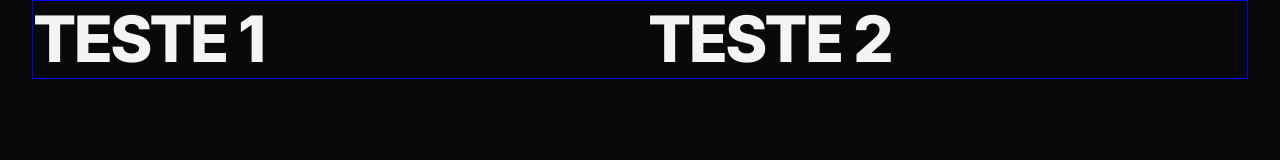
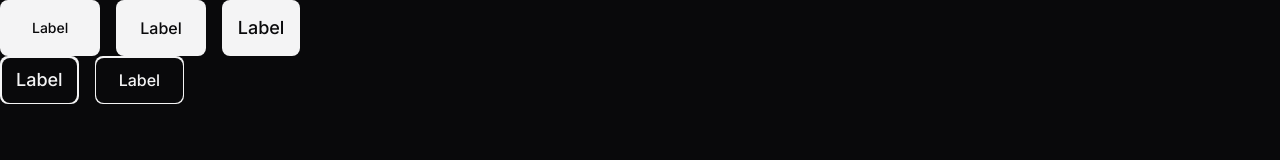
Before and after one commit to tawhinchiang/Projeto-Zingen, a plain HTML site: page index.html in a window 1280 px wide. Drawn offline with Linux system fonts and the light colour scheme.

Commit message:
estilizando botoes

```diff
--- a/index.html
+++ b/index.html
@@ -15,9 +15,15 @@
 </head>
 
 <body>
-    <div class="container even-colums">
-        <h1>TESTE 1</h1>
-        <h1>TESTE 2</h1>
+    <div class="flex gap-1">
+        <a href="#" class="btn btn-lg">Label</a>
+        <button href="#" class="btn btn-md">Label</button>
+        <button href="#" class="btn btn-sm">Label</button>
+    </div>
+    <div class="flex gap-1">
+
+        <a aria-label="Label" class="btn btn-sm"></a>
+        <span aria-label="Label" href=""# class="btn btn-md"></span>
     </div>
 
 </body>
--- /dev/null
+++ b/styles/buttons.css
@@ -0,0 +1,60 @@
+.btn {
+    --btn-bg-color: var(--text-color-primary);
+    --btn-color: var(--bg-color);
+    border: 0;
+    display: flex;
+    align-items: center;
+    justify-content: center;
+    width: fit-content;
+    border-radius: .5rem;
+    font: var(--fw-md) var(--fs-base)/1.5rem var(--ff-sans);
+
+    cursor: pointer;
+    background: var(--btn-bg-color);
+    color: var(--btn-color);
+
+}
+
+.btn:hover {
+    --btn-bg-color: linear-gradient(90deg,
+            var(--brand-color-secondary) 0%, var(--brand-color-primary) 100%);
+    --btn-color: var(--surface-color);
+
+}
+
+.btn-lg {
+    font-size: var(--fs-sm);
+    padding: 1rem 2rem;
+}
+
+.btn-md {
+    font-size: var(--fs-base);
+    padding: .75rem 1.5rem;
+}
+
+.btn-sm {
+    font-size: 1.125rem;
+    padding: .5rem 1rem;
+}
+
+.btn[aria-label] {
+    position: relative;
+
+    &::before {
+        content: "";
+        position: absolute;
+        background-color: var(--bg-color);
+        border-radius: inherit;
+        inset: 1.5px;
+    }
+
+    &::after {
+        content: attr(aria-label);
+        background: var(--btn-bg-color);
+        -webkit-background-clip: text;
+        background-clip: text;
+        color: transparent;
+        position: relative;
+        z-index: 1;
+    }
+}
--- a/styles/index.css
+++ b/styles/index.css
@@ -1,2 +1,3 @@
 @import url(global.css);
 @import url(utility.css);
+@import url(buttons.css);
--- a/styles/utility.css
+++ b/styles/utility.css
@@ -32,7 +32,15 @@
     display: grid;
     gap: 1rem;
 }
-
+.grid{
+    display: grid;
+}
+.flex{
+    display: flex;
+}
+.gap-1{
+    gap:1rem;
+}
 @media (width >=80em) {
     .container {
         --max-width: 80em;
```
